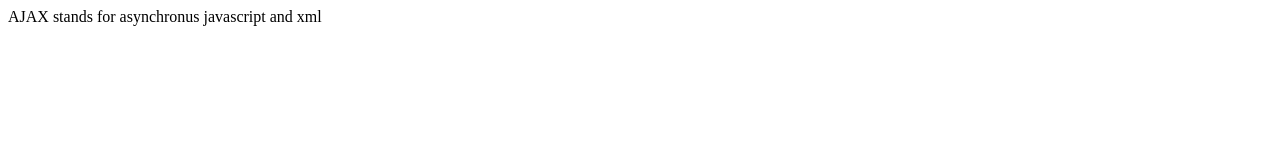
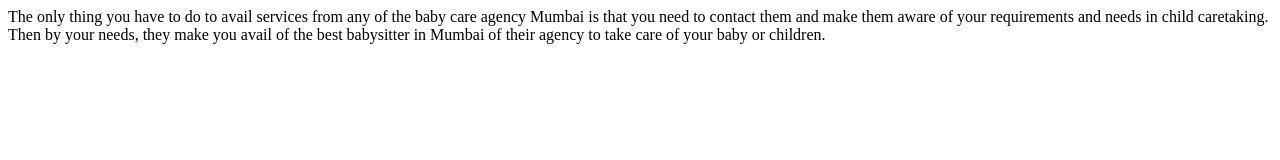
Before and after one commit to Poojavpatel/ajaxtest, a plain HTML site: page index.html in a window 1280 px wide. Drawn offline with Linux system fonts and the light colour scheme.

Commit message:
Update index.html

```diff
--- a/index.html
+++ b/index.html
@@ -3,6 +3,7 @@
 	<title>Ajax Text</title>
 </head>
 <body>
-	<p>AJAX stands for asynchronus javascript and xml</p>
+	<p>The only thing you have to do to avail services from any of the baby care agency Mumbai is that you need to contact them and make them aware of your requirements and needs in child caretaking. Then by your needs, they make you avail of the best babysitter in Mumbai of their agency to take care of your baby or children.
+</p>
 </body>
 </html>
```
